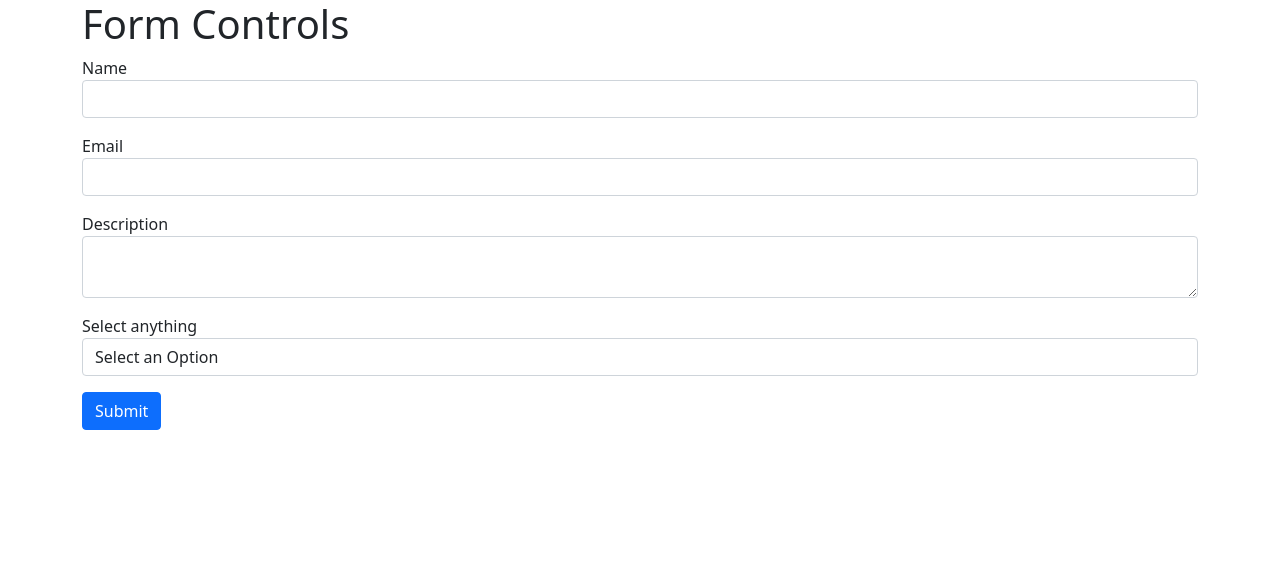
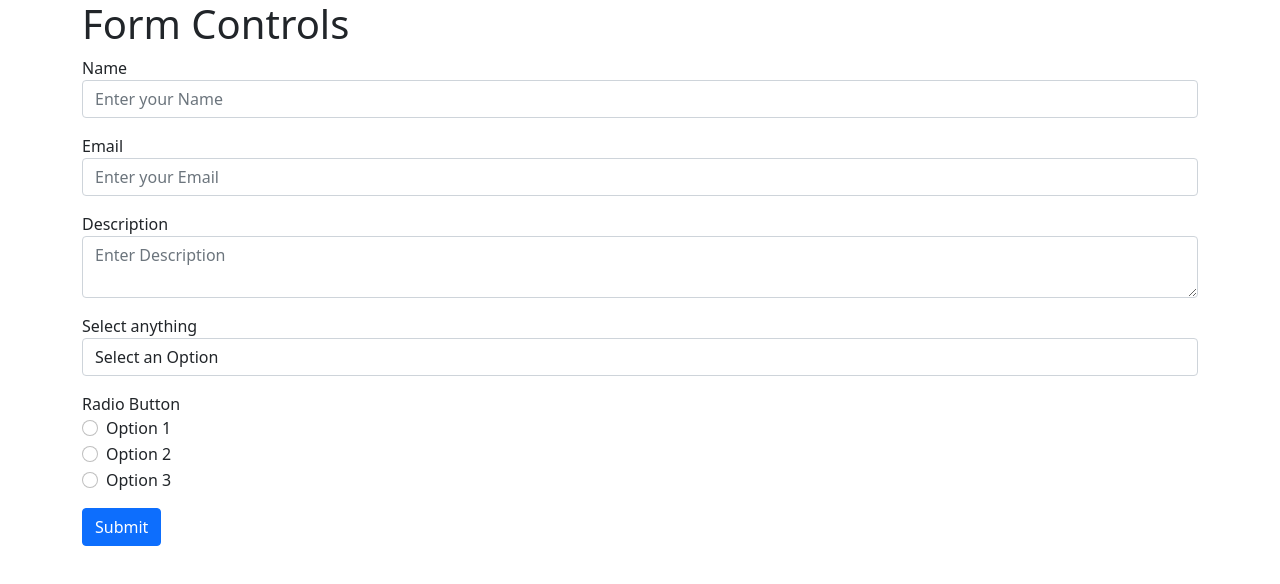
Before and after one commit to AnushkaNemishte/react-formik, a React (Create React App) app: page / in a window 1280 px wide. Shown: the top 584 px of the page. Built offline with nearby package versions, Linux system fonts and the light colour scheme.

Commit message:
Radio Button

```diff
--- a/src/Formik-Controls/FormikContainer.js
+++ b/src/Formik-Controls/FormikContainer.js
@@ -4,26 +4,33 @@
 import * as Yup from "yup";
 import FormikControls from "./FormikControls";
 function FormikContainer() {
-    const dropdownOptions = [
-        {key:"Select an Option ",value:""},
-        {key:"Option 1 ",value:"opt 1"},
-        {key:"Option 2 ",value:"opt 2"},
-        {key:"Option 3 ",value:"opt 3"},
-    ]
+  const dropdownOptions = [
+    { key: "Select an Option ", value: "" },
+    { key: "Option 1 ", value: "opt 1" },
+    { key: "Option 2 ", value: "opt 2" },
+    { key: "Option 3 ", value: "opt 3" },
+  ]
+  const radioOptions = [
+    { key: "Option 1 ", value: "radioopt 1" },
+    { key: "Option 2 ", value: "radioopt 2" },
+    { key: "Option 3 ", value: "radioopt 3" },
+  ]
   const initialValue = {
     name: "",
     email: "",
-    description:"",
-    selectOption:""
-  };
+    description: "",
+    selectOption: "",
+    radioButton:""
+    };
   const onSubmit = (values) => {
     console.log("Form data ", values);
   };
   const validationSchema = Yup.object({
     name: Yup.string().required("Required"),
     email: Yup.string().email("Invalid Format").required("Required"),
-    description:Yup.string().required("Required"),
-    selectOption:Yup.string().required("Required"),
+    description: Yup.string().required("Required"),
+    selectOption: Yup.string().required("Required"),
+    radioButton:Yup.string().required("Required"),
   });
   return (
     <Formik
@@ -41,23 +48,32 @@
                 type="text"
                 label="Name"
                 name="name"
+                placeholder="Enter your Name"
               />
-               <FormikControls
+              <FormikControls
                 control="input"
                 type="email"
                 label="Email"
                 name="email"
+                placeholder="Enter your Email"
               />
               <FormikControls
                 control="textarea"
                 name="description"
                 label="Description"
+                placeholder="Enter Description"
               />
               <FormikControls
                 control="select"
                 label="Select anything"
                 name="selectOption"
                 options={dropdownOptions}
+              />
+              <FormikControls
+              control="radio"
+              label="Radio Button"
+              name="radioButton"
+              options={radioOptions}
               />
               <Button variant="primary" type="submit">
                 Submit
--- a/src/Formik-Controls/FormikControls.js
+++ b/src/Formik-Controls/FormikControls.js
@@ -1,4 +1,5 @@
 import Input from "./Input";
+import RadioButton from "./RadioButton";
 import Select from "./Select";
 import TextArea from "./TextArea";
 
@@ -12,6 +13,7 @@
     case "select":
         return <Select {...rest}/>
     case "radio":
+      return <RadioButton {...rest}/>
     case "checkbox":
     case "date":
     default:
--- /dev/null
+++ b/src/Formik-Controls/RadioButton.js
@@ -0,0 +1,38 @@
+import { ErrorMessage, Field } from 'formik';
+import React from 'react';
+import TextError from './TextError';
+
+function RadioButton(props) {
+    const { label, name, options, ...rest } = props;
+    return (
+        <div className='form-group mb-3'>
+            <label>{label}</label>
+            <Field name={name} {...rest} className="form-control">
+                {
+                    ({ field }) => {
+                        console.log("field",field)
+                        return options.map((option) => {
+                            return (
+                                <div key={option.key} className="form-check ">
+                                    <input
+                                        type="radio"
+                                        id={option.value}
+                                        {...field}
+                                        value={option.value}
+                                        checked={field.value === option.value}
+                                        className="form-check-input"
+                                    />
+                                    <label className="form-check-label" htmlFor={option.value}>{option.key}</label>
+                                </div>
+                            )
+                        })
+                    }
+                }
+            </Field>
+            <ErrorMessage name={name} component={TextError}/>
+
+        </div>
+    );
+}
+
+export default RadioButton;
```
